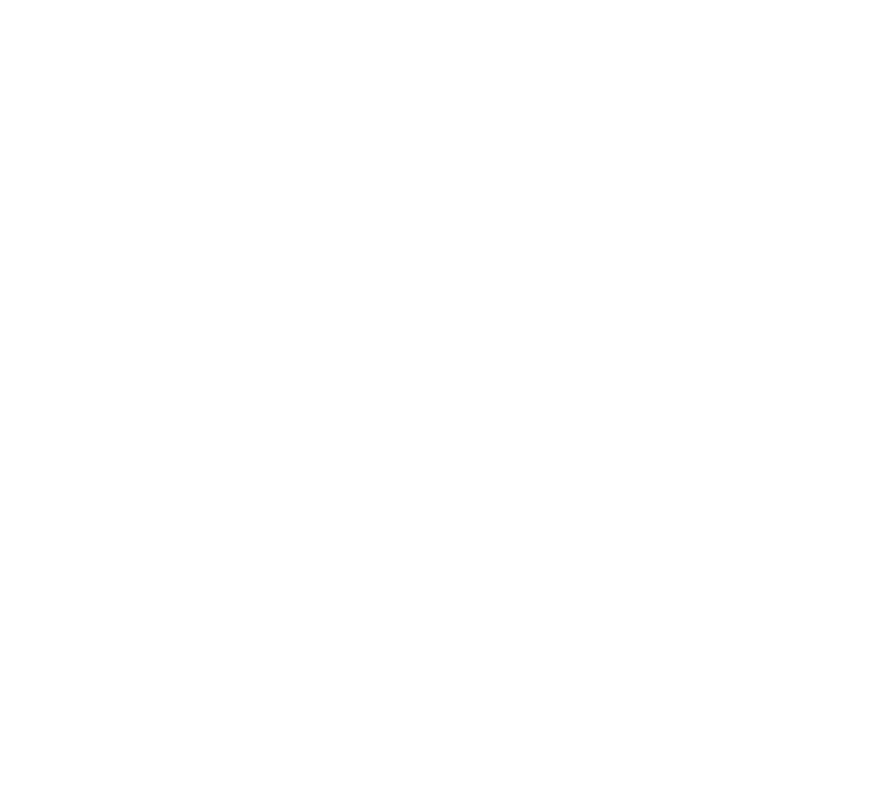
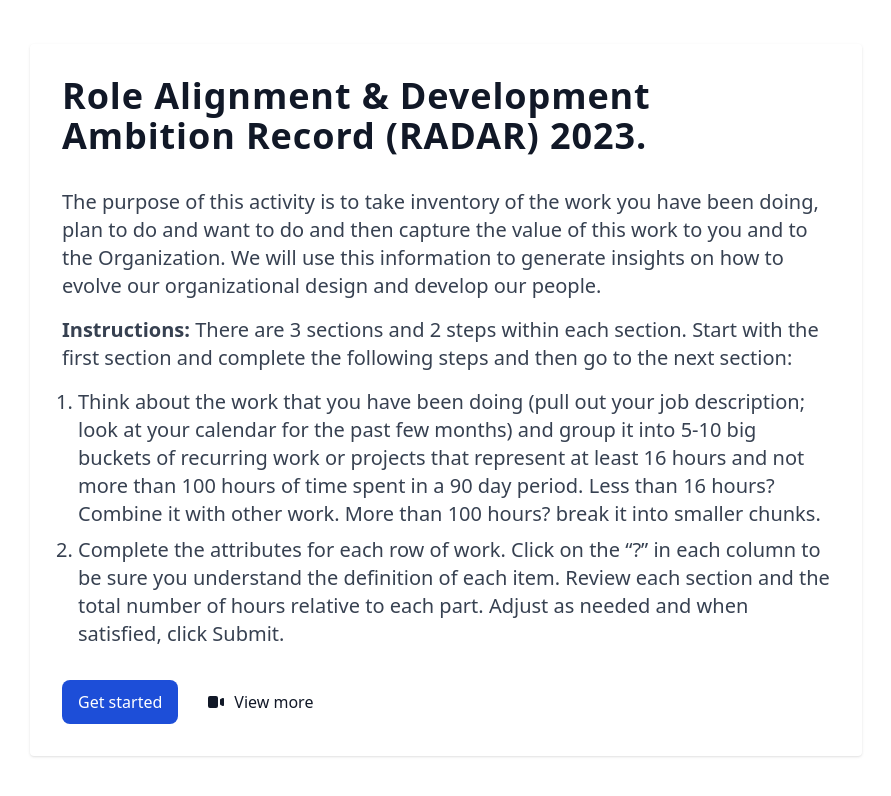
Before and after one commit to AzzVipe/data-collection, a Nuxt app: page /instruction in a window 1280 px wide. Before the commit this address had no page. Shown: the top 796 px of the page, without its empty margins (194-1085 px from the left). Built offline with nearby package versions, Linux system fonts and the light colour scheme.

Commit message:
added instructions page

```diff
--- /dev/null
+++ b/pages/instruction.vue
@@ -0,0 +1,68 @@
+<template>
+	<div
+		class="h-screen p-4 flex justify-center items-center bg-white dark:bg-gray-900">
+		<section class="rounded shadow dark:bg-slate-800">
+			<div class="md:p-8 p-4 mx-auto max-w-screen-xl">
+				<div
+					class="max-w-screen-md flex flex-col gap-4 font-light text-gray-700 sm:text-xl dark:text-gray-300">
+					<h2
+						class="mb-4 md:text-4xl text-2xl tracking-wide leading-normal font-extrabold text-gray-900 dark:text-white">
+						Role Alignment & Development Ambition Record (RADAR) 2023.
+					</h2>
+					<p>
+						The purpose of this activity is to take inventory of the work you
+						have been doing, plan to do and want to do and then capture the
+						value of this work to you and to the Organization. We will use this
+						information to generate insights on how to evolve our organizational
+						design and develop our people.
+					</p>
+					<p>
+						<span class="font-semibold">Instructions:</span> There are 3
+						sections and 2 steps within each section. Start with the first
+						section and complete the following steps and then go to the next
+						section:
+					</p>
+					<ol class="flex flex-col gap-2 list-decimal pl-4">
+						<li>
+							Think about the work that you have been doing (pull out your job
+							description; look at your calendar for the past few months) and
+							group it into 5-10 big buckets of recurring work or projects that
+							represent at least 16 hours and not more than 100 hours of time
+							spent in a 90 day period. Less than 16 hours? Combine it with
+							other work. More than 100 hours? break it into smaller chunks.
+						</li>
+						<li>
+							Complete the attributes for each row of work. Click on the “?” in
+							each column to be sure you understand the definition of each item.
+							Review each section and the total number of hours relative to each
+							part. Adjust as needed and when satisfied, click Submit.
+						</li>
+					</ol>
+					<div
+						class="flex pt-4 flex-col space-y-4 sm:flex-row sm:space-y-0 sm:space-x-4">
+						<button
+							@click="navigateTo('/user')"
+							class="inline-flex items-center justify-center px-4 py-2.5 text-base font-medium text-center text-white bg-blue-700 rounded-lg hover:bg-blue-800 focus:ring-4 focus:ring-blue-300 dark:focus:ring-blue-900">
+							Get started
+						</button>
+						<a
+							href="#"
+							class="inline-flex items-center justify-center px-4 py-2.5 text-base font-medium text-center text-gray-900 border border-gray-300 rounded-lg hover:bg-gray-100 focus:ring-4 focus:ring-gray-100 dark:text-white dark:border-gray-600 dark:hover:bg-gray-700 dark:focus:ring-gray-600">
+							<svg
+								class="mr-2 -ml-1 w-5 h-5"
+								fill="currentColor"
+								viewBox="0 0 20 20"
+								xmlns="http://www.w3.org/2000/svg">
+								<path
+									d="M2 6a2 2 0 012-2h6a2 2 0 012 2v8a2 2 0 01-2 2H4a2 2 0 01-2-2V6zM14.553 7.106A1 1 0 0014 8v4a1 1 0 00.553.894l2 1A1 1 0 0018 13V7a1 1 0 00-1.447-.894l-2 1z"></path>
+							</svg>
+							View more
+						</a>
+					</div>
+				</div>
+			</div>
+		</section>
+	</div>
+</template>
+
+<script setup></script>
```
